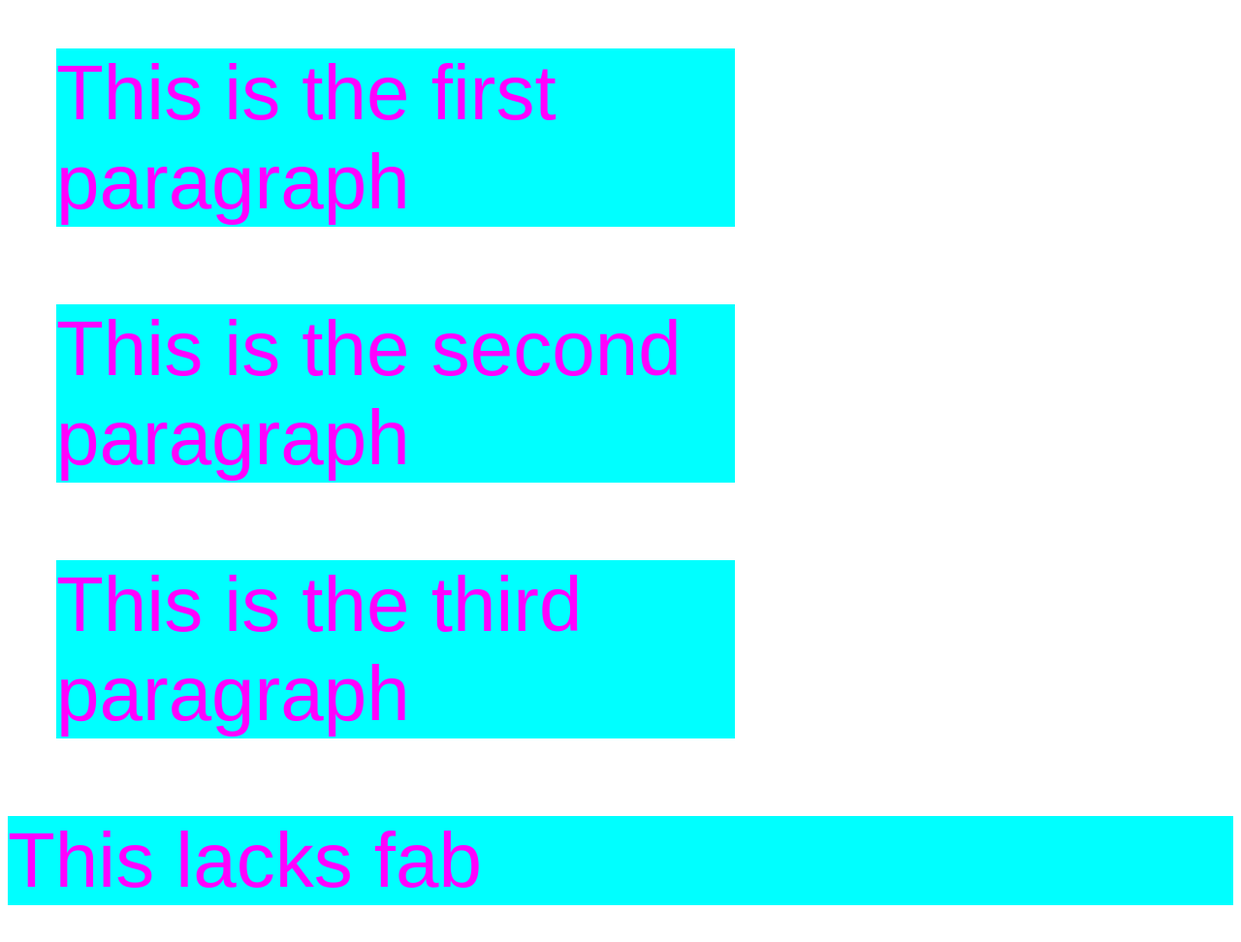
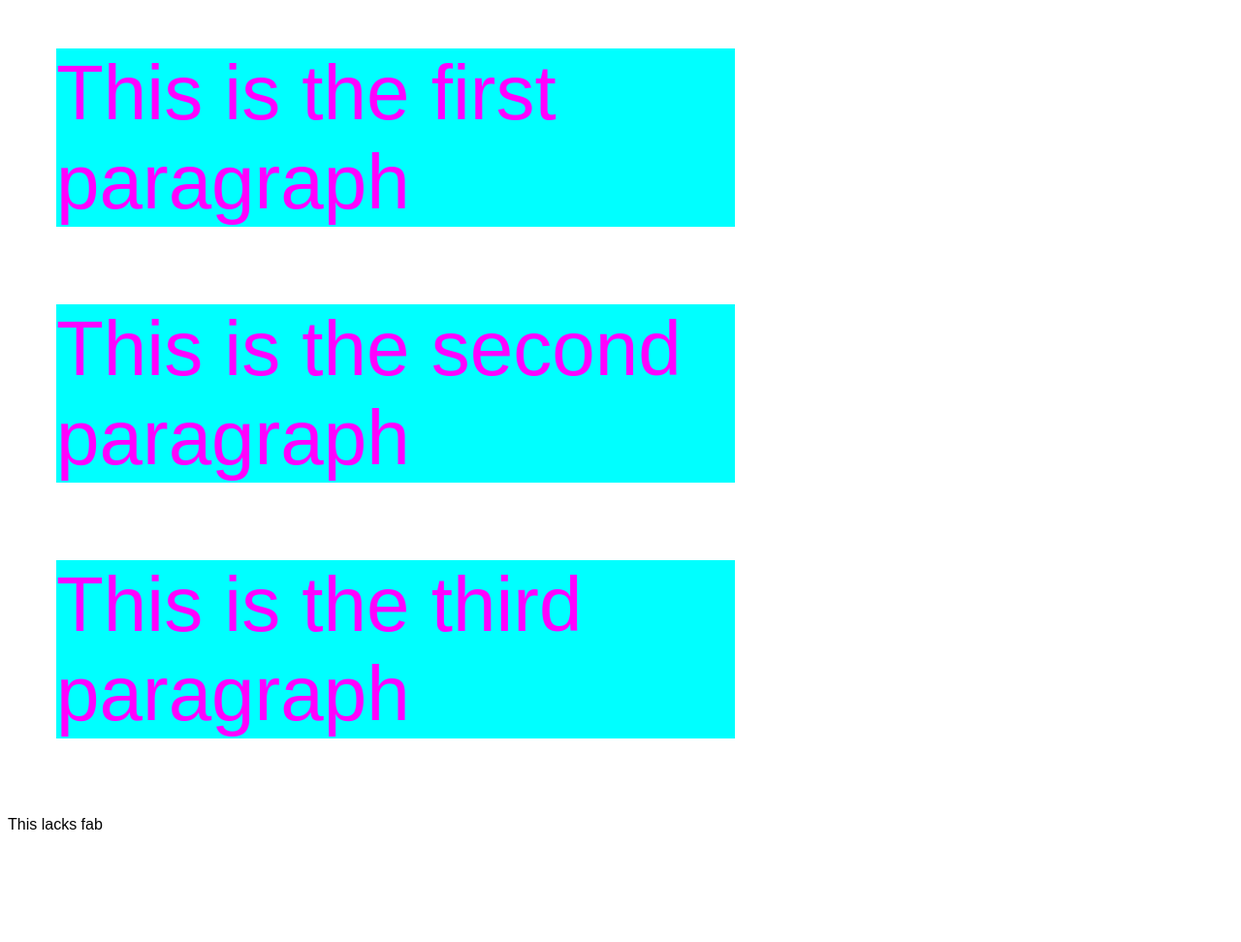
Before and after one commit to janinelam/Demo, a plain HTML site: page index.html in a window 1280 px wide. Shown: the whole page at 97% size. After the commit the page ends 876 px from the top, so only its background shows below. Drawn offline with Linux system fonts and the light colour scheme.

Commit message:
Update index.html

```diff
--- a/index.html
+++ b/index.html
@@ -28,22 +28,15 @@ h1 {
 	width: 300px;
 	margin:;
 }
-/*
-	<!--margin used alone applies even measures all around-->
-	<!--margin: auto; to spread space equally horizontally, but using width command as well will affect the auto command-->
-	<!--can use 60% instead of pixels when specifying width, height, etc.-->
-	<!--standard font size is 16px-->*/
-
-	/*use command / to create notes in CSS */
 
 
 
 #lacks_fab_p {
 
-	color: magenta;
-	font-size: 80px;
+	color: black;
+	font-size: 16px;
 	font-family: arial;
-	background-color: cyan;
+	background-color: white;
 
 }
 
```
